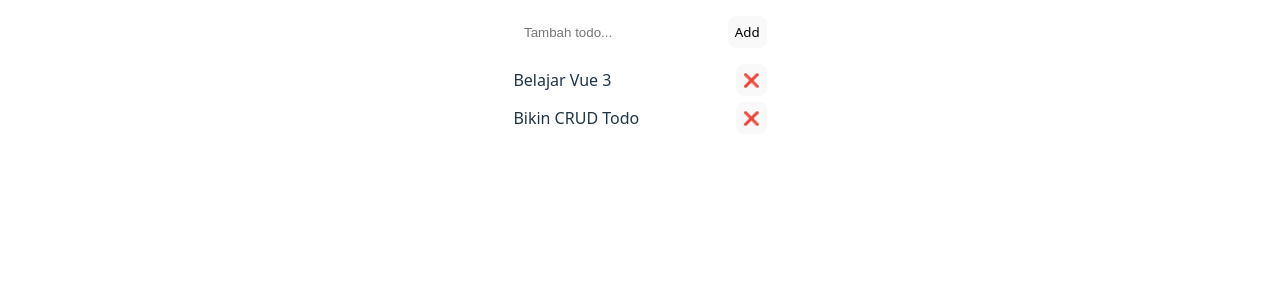
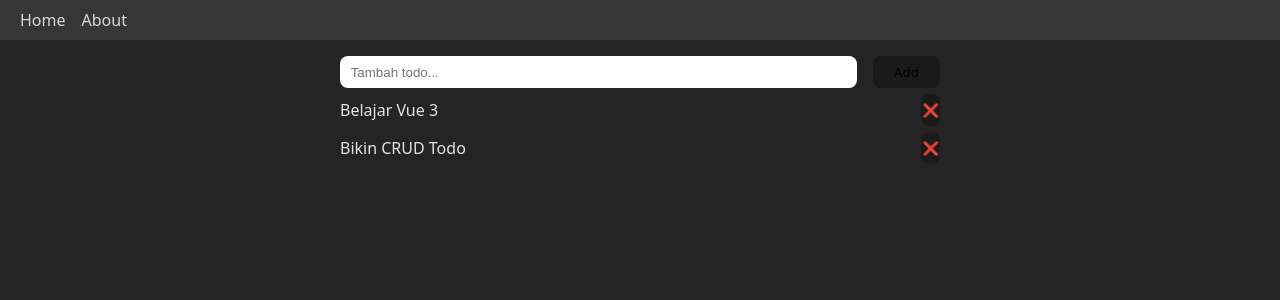
Before and after one commit to mmulyana/learn-vue-animation, a Vue app: page / in a window 1280 px wide. Shown: the top 300 px of the page. Built offline with nearby package versions, Linux system fonts and the light colour scheme.

Commit message:
feat: add router

```diff
--- a/package.json
+++ b/package.json
@@ -9,7 +9,8 @@
     "preview": "vite preview"
   },
   "dependencies": {
-    "vue": "^3.5.13"
+    "vue": "^3.5.13",
+    "vue-router": "^4.5.1"
   },
   "devDependencies": {
     "@vitejs/plugin-vue": "^5.2.3",
--- a/src/App.vue
+++ b/src/App.vue
@@ -1,101 +1,32 @@
 <script setup>
-import { ref } from 'vue'
-
-const newTodo = ref('')
-const todos = ref([
-	{ id: 1, text: 'Belajar Vue 3' },
-	{ id: 2, text: 'Bikin CRUD Todo' },
-])
-
-function addTodo() {
-	if (!newTodo.value) return
-	todos.value.unshift({
-		id: Date.now(),
-		text: newTodo.value,
-	})
-	newTodo.value = ''
-}
-
-function removeTodo(id) {
-	todos.value = todos.value.filter((t) => t.id !== id)
-}
+import { RouterLink, RouterView } from 'vue-router'
 </script>
 
 <template>
-	<div class="todo-app">
-		<div class="todo-form">
-			<input
-				v-model="newTodo"
-				placeholder="Tambah todo..."
-				@keyup.enter="addTodo"
-				class="todo-input"
-			/>
-			<button @click="addTodo">Add</button>
-		</div>
-
-		<TransitionGroup name="slide" tag="ul" class="todo-list">
-			<li v-for="todo in todos" :key="todo.id" class="todo-item">
-				{{ todo.text }}
-				<button @click="removeTodo(todo.id)">❌</button>
-			</li>
-		</TransitionGroup>
+	<div class="navbar">
+		<RouterLink to="/">Home</RouterLink>
+		<RouterLink to="/about">About</RouterLink>
 	</div>
+	<RouterView />
 </template>
 
 <style scoped>
-.todo-list {
-	position: relative;
-	list-style: none;
-	padding: 0;
+.navbar {
+	height: 40px;
+	width: 100%;
+	position: fixed;
+	background-color: #363636;
+	left: 0;
+	display: flex;
+	gap: 16px;
+	align-items: center;
+	padding: 0 20px;
+	top: 0;
 }
 
-.todo-item {
-	display: flex;
-	justify-content: space-between;
-	margin: 6px 0;
-	border-radius: 8px;
-	position: relative;
-  align-items: center;
+.navbar a {
+	text-decoration: none;
+	color: white;
+	opacity: 0.8;
 }
-
-.todo-input {
-	height: 32px;
-	border-radius: 8px;
-	border: none;
-	padding: 0 0.8em;
-}
-
-.todo-form {
-	display: flex;
-	gap: 1rem;
-	justify-content: space-between;
-}
-
-.slide-enter-from {
-	opacity: 0;
-	transform: translateY(-30px);
-	position: absolute;
-	width: 100%;
-}
-.slide-enter-to {
-	opacity: 1;
-	transform: translateY(0);
-}
-.slide-enter-active {
-	transition: all 0.4s ease;
-}
-
-.slide-leave-from {
-	opacity: 1;
-}
-.slide-leave-to {
-	opacity: 0;
-}
-.slide-leave-active {
-	transition: all 0.4s ease;
-}
-.slide-move {
-	transition: all 0.5s ease-in-out;
-}
-
 </style>
--- a/src/main.js
+++ b/src/main.js
@@ -1,5 +1,6 @@
 import { createApp } from 'vue'
 import './style.css'
 import App from './App.vue'
+import { router } from './router'
 
-createApp(App).mount('#app')
+createApp(App).use(router).mount('#app')
--- /dev/null
+++ b/src/pages/about.vue
@@ -0,0 +1,16 @@
+<script setup></script>
+
+<template>
+	<div class="wrapper">
+		<h1>Hello</h1>
+	</div>
+</template>
+
+<style scoped>
+.wrapper {
+	padding: 0 !important;
+}
+.wrapper h1 {
+	margin: 0;
+}
+</style>
--- /dev/null
+++ b/src/pages/home.vue
@@ -0,0 +1,105 @@
+<script setup>
+import { ref } from 'vue'
+
+const newTodo = ref('')
+const todos = ref([
+	{ id: 1, text: 'Belajar Vue 3' },
+	{ id: 2, text: 'Bikin CRUD Todo' },
+])
+
+function addTodo() {
+	if (!newTodo.value) return
+	todos.value.unshift({
+		id: Date.now(),
+		text: newTodo.value,
+	})
+	newTodo.value = ''
+}
+
+function removeTodo(id) {
+	todos.value = todos.value.filter((t) => t.id !== id)
+}
+</script>
+
+<template>
+	<div class="todo-app">
+		<div class="todo-form">
+			<input
+				v-model="newTodo"
+				placeholder="Tambah todo..."
+				@keyup.enter="addTodo"
+				class="todo-input"
+			/>
+			<button @click="addTodo" class='todo-btn'>Add</button>
+		</div>
+
+		<TransitionGroup name="slide" tag="ul" class="todo-list">
+			<li v-for="todo in todos" :key="todo.id" class="todo-item">
+				{{ todo.text }}
+				<button @click="removeTodo(todo.id)">❌</button>
+			</li>
+		</TransitionGroup>
+	</div>
+</template>
+
+<style scoped>
+.todo-list {
+	position: relative;
+	list-style: none;
+	padding: 0;
+}
+
+.todo-item {
+	display: flex;
+	justify-content: space-between;
+	margin: 6px 0;
+	border-radius: 8px;
+	position: relative;
+	align-items: center;
+}
+
+.todo-input {
+	height: 32px;
+	width: 100%;
+	border-radius: 8px;
+	border: none;
+	padding: 0 0.8em;
+}
+
+.todo-form {
+	display: flex;
+	gap: 1rem;
+	justify-content: space-between;
+}
+
+.todo-btn {
+	padding: 0 20px;
+}
+
+.slide-enter-from {
+	opacity: 0;
+	transform: translateY(-30px);
+	position: absolute;
+	width: 100%;
+}
+.slide-enter-to {
+	opacity: 1;
+	transform: translateY(0);
+}
+.slide-enter-active {
+	transition: all 0.4s ease;
+}
+
+.slide-leave-from {
+	opacity: 1;
+}
+.slide-leave-to {
+	opacity: 0;
+}
+.slide-leave-active {
+	transition: all 0.4s ease;
+}
+.slide-move {
+	transition: all 0.5s ease-in-out;
+}
+</style>
--- /dev/null
+++ b/src/router.js
@@ -0,0 +1,19 @@
+import { createRouter, createWebHistory } from 'vue-router'
+import Home from './pages/home.vue'
+import About from './pages/about.vue'
+
+export const router = createRouter({
+	history: createWebHistory(),
+	routes: [
+		{
+			path: '/',
+			name: 'home',
+			component: Home,
+		},
+		{
+			path: '/about',
+			name: 'about',
+			component: About,
+		},
+	],
+})
--- a/src/style.css
+++ b/src/style.css
@@ -1,7 +1,9 @@
+* {
+	padding: 0;
+	margin: 0;
+}
 :root {
 	font-family: system-ui, Avenir, Helvetica, Arial, sans-serif;
-	line-height: 1.5;
-	font-weight: 400;
 
 	color-scheme: light dark;
 	color: rgba(255, 255, 255, 0.87);
@@ -16,7 +18,7 @@ body {
 	margin: 0;
 	display: flex;
 	justify-content: center;
-	padding: 1rem;
+	padding: 56px 0;
 }
 
 button {
@@ -37,23 +39,7 @@ button:focus-visible {
 	outline: 4px auto -webkit-focus-ring-color;
 }
 
-.card {
-	padding: 2em;
-}
 
 #app {
-	max-width: 1280px;
+	width: 600px;
 }
-
-@media (prefers-color-scheme: light) {
-	:root {
-		color: #213547;
-		background-color: #ffffff;
-	}
-	a:hover {
-		color: #747bff;
-	}
-	button {
-		background-color: #f9f9f9;
-	}
-}
```
Also changed, not shown: 1 other file (tests, documents, lock files or other folders).
